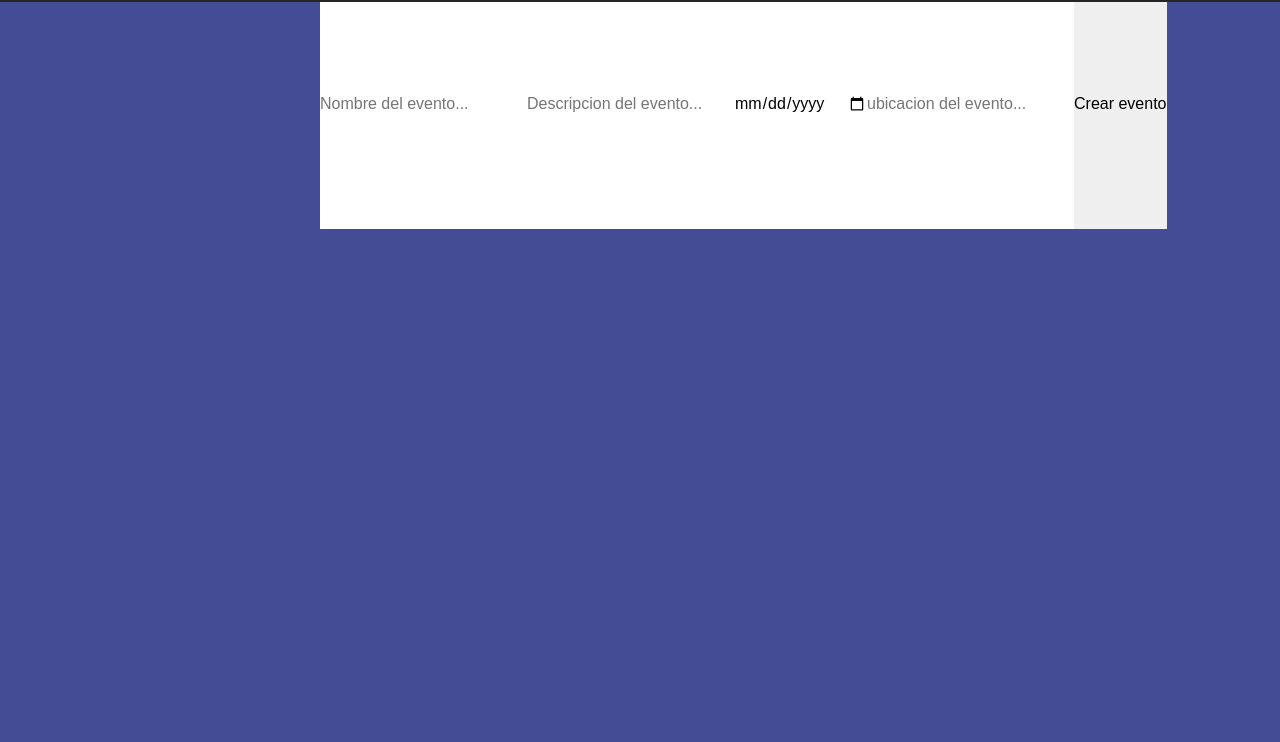
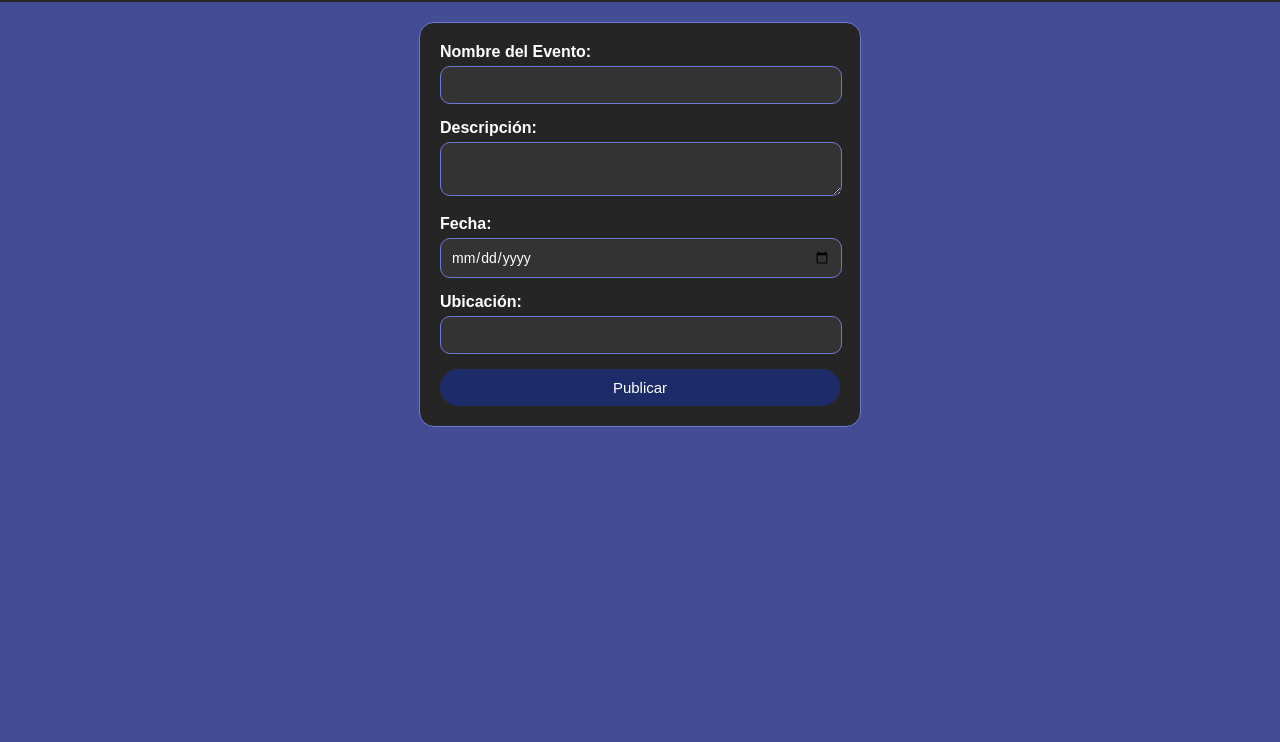
Before and after one commit to UpTodayApp/UpToday-FrontEnd, a plain HTML site: page eventos.html in a window 1280 px wide. Shown: the part 58-800 px from the top of the page. Drawn offline with Linux system fonts and the light colour scheme.

Commit message:
Se corrijieron ultimos detalles antes de la presentacion de segunda entrega.

```diff
--- a/eventos.html
+++ b/eventos.html
@@ -41,20 +41,32 @@
     </a>
   </nav>
 
-  <header>
-    <form action="/buscar" method="get" role="search">
-      <label for="busqueda" class="visually-hidden">Buscar:</label>
-      <input type="text" id="busqueda" name="q" placeholder="Buscar" />
+  <div class="form-container">
+    <form id="evento-form" action="/publicar" method="post">
+      <div class="form-item">
+        <label for="nombre">Nombre del Evento:</label>
+        <input type="text" id="nombre" name="nombre" required />
+      </div>
+
+      <div class="form-item">
+        <label for="descripcion">Descripción:</label>
+        <textarea id="descripcion" name="descripcion" rows="2" required></textarea>
+      </div>
+
+      <div class="form-item">
+        <label for="fecha">Fecha:</label>
+        <input type="date" id="fecha" name="fecha" required />
+      </div>
+
+      <div class="form-item">
+        <label for="ubicacion">Ubicación:</label>
+        <input type="text" id="ubicacion" name="ubicacion" required />
+      </div>
+
+      <button type="submit">Publicar</button>
     </form>
-  </header>
+  </div>
 
-  <div class="evento" method="post">
-    <input type="text" id="evento" name="evento" placeholder="Nombre del evento...">
-    <input type="text" id="detalles" name="detalles" placeholder="Descripcion del evento...">
-    <input type="date" id="fecha" name="fecha" placeholder="Fecha del evento...">
-    <input type="text" id="ubicacion" name="ubicacion" placeholder="ubicacion del evento...">
-    <input type="submit" value="Crear evento">
-  </div>
 
 </body>
 
--- a/styleEventos.css
+++ b/styleEventos.css
@@ -1,4 +1,4 @@
-*{
+* {
     margin: 0;
     padding: 0;
     border: 0;
@@ -50,16 +50,6 @@ body {
     display: block;
 }
 
-#barra-superior a:not(#logo):hover::before {
-    content: '';
-    position: absolute;
-    width: calc(100%);
-    height: calc(100% + 10px);
-    background-color: #3b3b3b;
-    border-radius: 5px;
-    z-index: -1;
-}
-
 #busqueda-form {
     display: flex;
     align-items: center;
@@ -76,6 +66,67 @@ body {
     width: 150px;
     height: 25px;
     outline: none;
+}
+
+.form-container {
+    margin-top: 80px;
+    display: flex;
+    justify-content: center;
+    align-items: center;
+}
+
+#evento-form {
+    background-color: #252525;
+    color: #ffffff;
+    border-radius: 15px;
+    padding: 20px;
+    border: 1px solid #6f79d5;
+    width: 80%;
+    max-width: 400px;
+}
+
+.form-item {
+    margin-bottom: 15px;
+}
+
+.form-item label {
+    display: block;
+    margin-bottom: 5px;
+    font-weight: bold;
+}
+
+input,
+textarea {
+    width: calc(100% - 20px);
+    padding: 10px;
+    border: 1px solid #6f79d5;
+    border-radius: 10px;
+    background-color: #333;
+    color: #ffffff;
+    font-size: 14px;
+    outline: none;
+    resize: vertical;
+}
+
+input::placeholder,
+textarea::placeholder {
+    color: #bbbbbb;
+}
+
+button {
+    width: 100%;
+    padding: 10px;
+    border: none;
+    border-radius: 50px;
+    background: rgb(29, 43, 105);
+    color: #ffffff;
+    font-size: 15px;
+    cursor: pointer;
+    transition: background 0.3s;
+}
+
+button:hover {
+    background: rgb(2, 89, 176);
 }
 
 @media (max-width: 768px) {
@@ -103,51 +154,9 @@ body {
     #busqueda-form {
         margin-right: 0;
     }
+
+    .form-container {
+        margin: 20px;
+        margin-top: 85px;
+    }
 }
-
-.evento {
-    position: relative;
-    display: flex;
-    height: 250px;
-    width: 40%;
-    top: 50%;
-    left: 25%;
-    background-color: #ffffff;
-    border-radius: 15px;
-}
-
-.feed#evento {
-    background-color: #252525;
-    border: 1px solid #6f79d5;
-    max-width: 1030px;
-    left:25%;
-  }
-
-  .feed#evento .evento-info {
-    margin-bottom: 10px; /
-  }
-
-  .feed#evento h2 {
-    font-size: 1.8rem;
-    margin-bottom: 5px;
-  }
-
-  .feed#evento .detalles {
-    font-size: 1.4rem;
-    line-height: 1.6;
-    margin-bottom: 10px;
-  }
-
-  .feed#evento .fecha-ubicacion {
-    font-size: 1.2rem;
-  }
-
-  .feed#evento .fecha-ubicacion strong {
-    font-weight: bold;
-  }
-
-  .feed#evento img {
-    width: 60%;
-    height: auto;
-    border-radius: 15px;
-  }
--- a/styleHomePage.css
+++ b/styleHomePage.css
@@ -530,6 +530,10 @@ body {
         font-size: 10px;
     }
 
+    #publicacion {
+        margin-top: 0px;
+    }
+
 }
 
 /* =============== Feeds ============== */
--- a/styleNotificaciones.css
+++ b/styleNotificaciones.css
@@ -294,7 +294,7 @@ body {
     font-size: 15px;
     width: 80%;
     max-width: 1000px;
-    margin: 0px auto;
+    margin: 15px auto;
     padding: 15px;
     border-radius: 15px;
     border: 1px solid #6f79d5;
```
Also changed, not shown: notificaciones.html (+11 -0 lines).
